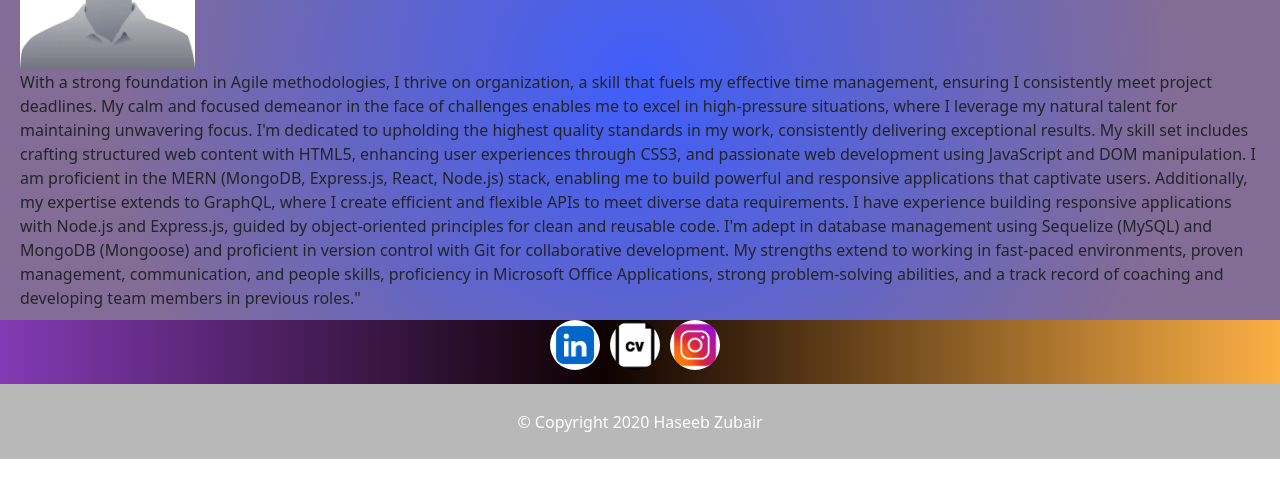
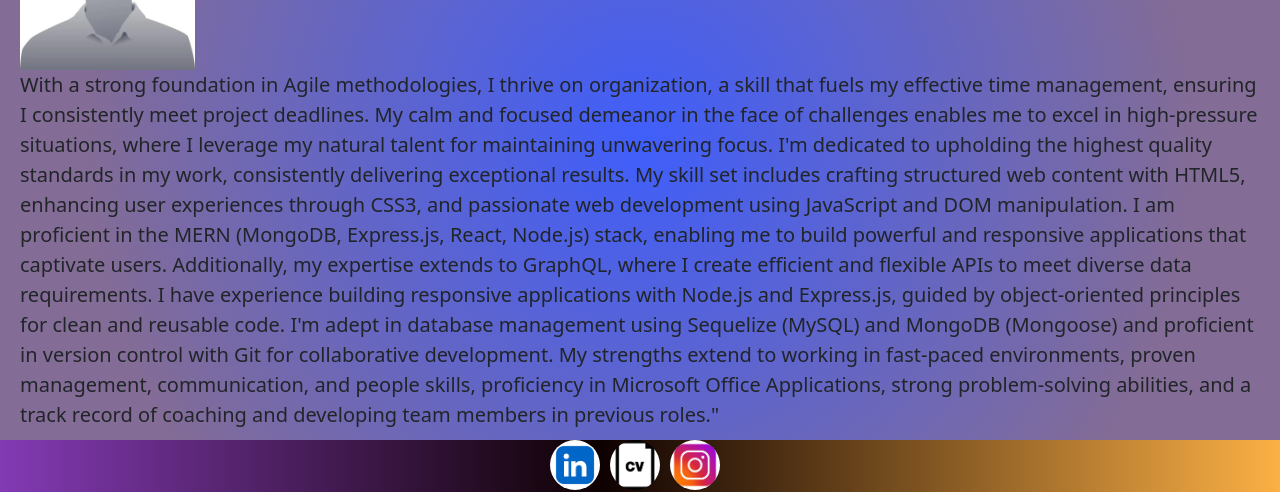
Before and after one commit to Haseebz1/portfolio-react, a React (Create React App) app: page / in a window 1280 px wide. Shown: the part 276-768 px from the top of the page. Built offline with nearby package versions, Linux system fonts and the light colour scheme.

Commit message:
Text font added in Aboutme

```diff
--- a/src/components/pages/Aboutme.js
+++ b/src/components/pages/Aboutme.js
@@ -7,7 +7,7 @@ export default function AboutMe() {
     <div className="aboutme">
       <h1>AboutMe</h1>
       <img width="175px" src={process.env.PUBLIC_URL + myPic} alt="Haseeb" />
-      <p>
+      <p className="aboutMeParagraph">
         With a strong foundation in Agile methodologies, I thrive on
         organization, a skill that fuels my effective time management, ensuring
         I consistently meet project deadlines. My calm and focused demeanor in
--- a/src/components/pages/aboutme.css
+++ b/src/components/pages/aboutme.css
@@ -6,3 +6,7 @@ position: relative;
 border-radius: 10px;
 
 }
+.aboutMeParagraph {
+    font-size: 20px;
+    font-weight: 500;
+}
```
